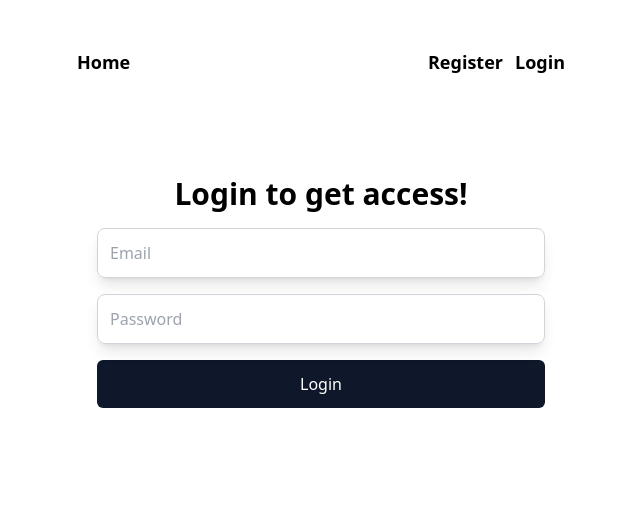
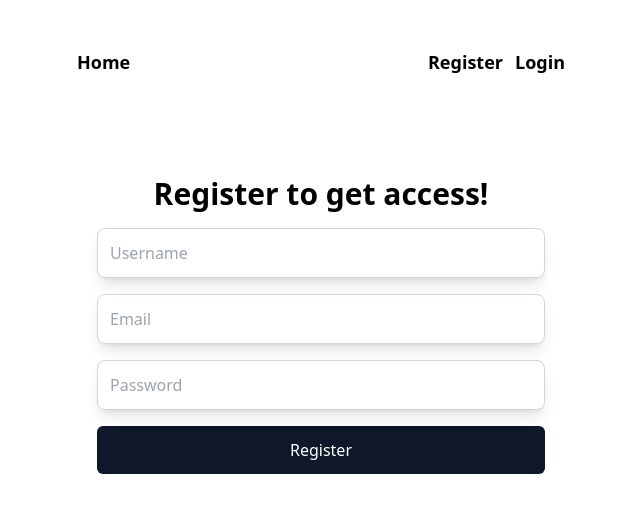
Before and after one commit to abdelilahnaciri/Full-Stack-To-do-App, a React (Vite) app in the folder frontend/: page /register in a window 1280 px wide. Shown: the top 512 px of the page, without its empty margins (319-959 px from the left). Built offline with nearby package versions, Linux system fonts and the light colour scheme.

Commit message:
Create Routes and Pages

```diff
--- a/frontend/package.json
+++ b/frontend/package.json
@@ -11,7 +11,8 @@
   },
   "dependencies": {
     "react": "^18.3.1",
-    "react-dom": "^18.3.1"
+    "react-dom": "^18.3.1",
+    "react-router-dom": "^6.27.0"
   },
   "devDependencies": {
     "@eslint/js": "^9.13.0",
--- a/frontend/src/App.tsx
+++ b/frontend/src/App.tsx
@@ -1,60 +1,15 @@
+import { RouterProvider } from "react-router-dom";
+import Navbar from "./components/Navbar";
+import Button from "./components/ui/Button";
+import Input from "./components/ui/Input";
+import router from "./router";
+
 function App() {
   return (
-    <div>
-      <nav className="max-w-lg mx-auto mt-7 mb-20 px-3 py-5 rounded-md">
-        <ul className="flex items-center justify-between">
-          <li className="text-black duration-200 font-semibold text-lg">
-            <a href="/">Home</a>
-          </li>
-          <p className="flex items-center space-x-3">
-            <li className="text-black duration-200 font-semibold text-lg">
-              <a href="/register">Register</a>
-            </li>
-            <li className="text-black duration-200 font-semibold text-lg">
-              <a href="/login">Login</a>
-            </li>
-          </p>
-        </ul>
-      </nav>
-      <div className="container">
-        <div className="max-w-md mx-auto">
-          <h2 className="text-center mb-4 text-3xl font-semibold">
-            Login to get access!
-          </h2>
-          <form action="" className="space-y-4">
-            <div>
-              <input
-                className="border-[1px] border-gray-300 shadow-lg
-              focus:border-indigo-600 focus:outline-none focus:ring-1
-              focus:ring-indigo-600 rounded-lg px-3 py-3 text-md w-full bg-transparent"
-                type="email"
-                placeholder="Email"
-                name="identifier"
-              />
-            </div>
-            <div>
-              <input
-                className="border-[1px] border-gray-300 shadow-lg
-              focus:border-indigo-600 focus:outline-none focus:ring-1
-              focus:ring-indigo-600 rounded-lg px-3 py-3 text-md w-full bg-transparent"
-                type="password"
-                placeholder="Password"
-                name="password"
-              />
-            </div>
-            <button
-              className="flex items-center justify-center rounded-md
-            font-medium text-white duration-300 disabled:bg-indigo-400
-            disabled:hover:bg-indigo-400 disabled:cursor-not-allowed
-            bg-slate-900 dark:bg-indigo-600 dark:text-white
-            dark:hover:bg-indigo-700 p-3 w-full"
-            >
-              Login
-            </button>
-          </form>
-        </div>
-      </div>
-    </div>
+    <RouterProvider router={router} />
+    // <div>
+    //   <Navbar />
+    // </div>
   );
 }
 
--- /dev/null
+++ b/frontend/src/components/Navbar.tsx
@@ -0,0 +1,23 @@
+import { NavLink } from "react-router-dom";
+
+const Navbar = () => {
+  return (
+    <nav className="max-w-lg mx-auto mt-7 mb-20 px-3 py-5 rounded-md">
+      <ul className="flex items-center justify-between">
+        <li className="text-black duration-200 font-semibold text-lg">
+          <NavLink to="/">Home</NavLink>
+        </li>
+        <p className="flex items-center space-x-3">
+          <li className="text-black duration-200 font-semibold text-lg">
+            <NavLink to="/register">Register</NavLink>
+          </li>
+          <li className="text-black duration-200 font-semibold text-lg">
+            <NavLink to="/login">Login</NavLink>
+          </li>
+        </p>
+      </ul>
+    </nav>
+  );
+};
+
+export default Navbar;
--- /dev/null
+++ b/frontend/src/components/auth/ProtectedRoute.tsx
@@ -0,0 +1,21 @@
+import { ReactNode } from "react";
+import { Navigate } from "react-router-dom";
+
+interface IProps {
+  isAllowed: boolean;
+  redirectPath: string;
+  children: ReactNode;
+  data?: unknown;
+}
+
+const ProtectedRoute = ({
+  isAllowed,
+  redirectPath,
+  children,
+  data,
+}: IProps) => {
+  if (!isAllowed) return <Navigate to={redirectPath} replace state={data} />;
+  return children;
+};
+
+export default ProtectedRoute;
--- /dev/null
+++ b/frontend/src/components/ui/Button.tsx
@@ -0,0 +1,23 @@
+import { ButtonHTMLAttributes, ReactNode } from "react";
+
+interface IProps extends ButtonHTMLAttributes<HTMLButtonElement> {
+  children: ReactNode;
+  isLoading?: boolean;
+  type?: "submit" | "button" | "reset";
+}
+
+const Button = ({ children }: IProps) => {
+  return (
+    <button
+      className="flex items-center justify-center rounded-md
+      font-medium text-white duration-300 disabled:bg-indigo-400
+    disabled:hover:bg-indigo-400 disabled:cursor-not-allowed
+    bg-slate-900 dark:bg-indigo-600 dark:text-white
+    dark:hover:bg-indigo-700 p-3 w-full"
+    >
+      {children}
+    </button>
+  );
+};
+
+export default Button;
--- /dev/null
+++ b/frontend/src/components/ui/Input.tsx
@@ -0,0 +1,20 @@
+import { InputHTMLAttributes } from "react";
+
+interface IProps extends InputHTMLAttributes<HTMLInputElement> {
+  type: string;
+  placeholder: string;
+  name: string;
+}
+
+const Input = ({ ...rest }: IProps) => {
+  return (
+    <input
+      className="border-[1px] border-gray-300 shadow-lg
+    focus:border-indigo-600 focus:outline-none focus:ring-1
+    focus:ring-indigo-600 rounded-lg px-3 py-3 text-md w-full bg-transparent"
+      {...rest}
+    />
+  );
+};
+
+export default Input;
--- /dev/null
+++ b/frontend/src/pages/Layout.tsx
@@ -0,0 +1,15 @@
+import Navbar from "../components/Navbar";
+import { Outlet } from "react-router-dom";
+
+const RootLayout = () => {
+  return (
+    <div className="root-layout">
+      <Navbar />
+      <div className="container">
+        <Outlet />
+      </div>
+    </div>
+  );
+};
+
+export default RootLayout;
--- /dev/null
+++ b/frontend/src/pages/Login.tsx
@@ -0,0 +1,23 @@
+import Button from "../components/ui/Button";
+import Input from "../components/ui/Input";
+
+const LoginPage = () => {
+  return (
+    <div className="max-w-md mx-auto">
+      <h2 className="text-center mb-4 text-3xl font-semibold">
+        Login to get access!
+      </h2>
+      <form action="" className="space-y-4">
+        <div>
+          <Input type="email" placeholder="Email" name="identifier" />
+        </div>
+        <div>
+          <Input type="password" placeholder="Password" name="password" />
+        </div>
+        <Button>Login</Button>
+      </form>
+    </div>
+  );
+};
+
+export default LoginPage;
--- /dev/null
+++ b/frontend/src/pages/PageNotFound.tsx
@@ -0,0 +1,31 @@
+import { Link } from "react-router-dom";
+
+const PageNotFound = () => {
+  return (
+    <div className="fixed inset-0 flex items-center justify-center w-screen h-screen">
+      <div className="px-4 lg:py-12">
+        <div className="lg:gap-4 lg:flex">
+          <div className="flex flex-col items-center justify-center md:py-24 lg:py-32">
+            <h1 className="font-bold text-indigo-600 text-9xl">404</h1>
+            <p className="mb-2 text-2xl font-bold text-center  md:text-3xl">
+              <span className="text-red-500">Oops!</span>{" "}
+              <span>Page not found</span>
+            </p>
+            <p className="mb-8 text-center md:text-lg">
+              The page you’re looking for doesn’t exist.
+            </p>
+            <Link
+              to={"/"}
+              className="inline-block bg-indigo-600 p-2 text-white rounded-md"
+              reloadDocument
+            >
+              Go Home
+            </Link>
+          </div>
+        </div>
+      </div>
+    </div>
+  );
+};
+
+export default PageNotFound;
--- /dev/null
+++ b/frontend/src/pages/Register.tsx
@@ -0,0 +1,26 @@
+import Input from "../components/ui/Input";
+import Button from "../components/ui/Button";
+
+const RegisterPage = () => {
+  return (
+    <div className="max-w-md mx-auto">
+      <h2 className="text-center mb-4 text-3xl font-semibold">
+        Register to get access!
+      </h2>
+      <form action="" className="space-y-4">
+        <div>
+          <Input type="text" placeholder="Username" name="username" />
+        </div>
+        <div>
+          <Input type="email" placeholder="Email" name="identifier" />
+        </div>
+        <div>
+          <Input type="password" placeholder="Password" name="password" />
+        </div>
+        <Button>Register</Button>
+      </form>
+    </div>
+  );
+};
+
+export default RegisterPage;
--- /dev/null
+++ b/frontend/src/pages/index.tsx
@@ -0,0 +1,5 @@
+const HomePage = () => {
+  return <div>HomePage</div>;
+};
+
+export default HomePage;
--- /dev/null
+++ b/frontend/src/router/index.tsx
@@ -0,0 +1,50 @@
+import {
+  createBrowserRouter,
+  createRoutesFromElements,
+  Route,
+} from "react-router-dom";
+import RootLayout from "../pages/Layout";
+import HomePage from "../pages";
+import LoginPage from "../pages/Login";
+import RegisterPage from "../pages/Register";
+import ProtectedRoute from "../components/auth/ProtectedRoute";
+import PageNotFound from "../pages/PageNotFound";
+
+const isAllowed = false;
+
+const router = createBrowserRouter(
+  createRoutesFromElements(
+    <>
+      {/* Root Layout */}
+      <Route path="/" element={<RootLayout />}>
+        <Route
+          index
+          element={
+            <ProtectedRoute isAllowed={isAllowed} redirectPath="/login">
+              <HomePage />
+            </ProtectedRoute>
+          }
+        />
+        <Route
+          path="/login"
+          element={
+            <ProtectedRoute isAllowed={!isAllowed} redirectPath="/">
+              <LoginPage />
+            </ProtectedRoute>
+          }
+        />
+        <Route
+          path="/register"
+          element={
+            <ProtectedRoute isAllowed={!isAllowed} redirectPath="/login">
+              <RegisterPage />
+            </ProtectedRoute>
+          }
+        />
+      </Route>
+      <Route path="*" element={<PageNotFound />} />
+    </>
+  )
+);
+
+export default router;
```
Also changed, not shown: 1 other file (tests, documents, lock files or other folders).
